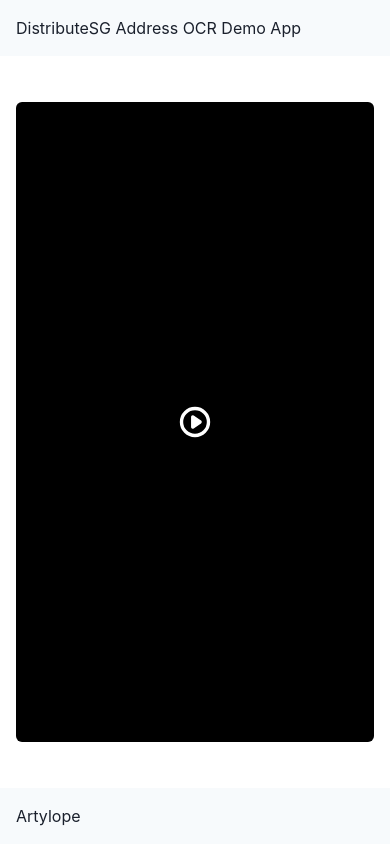
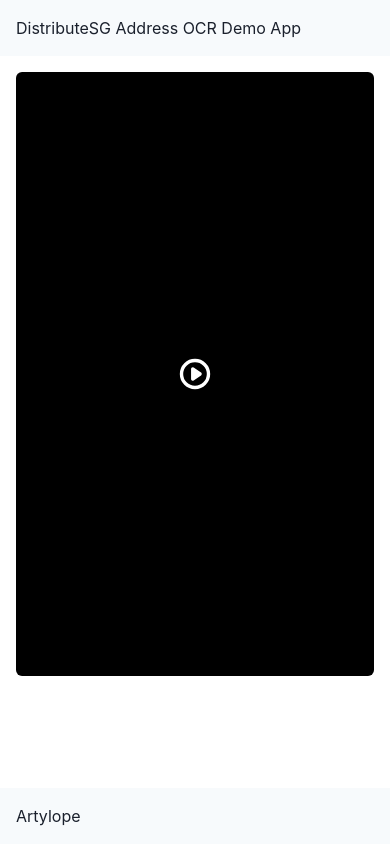
Before and after one commit to artylope/distribute-address-ocr, a Next.js app: page / in a window 390 px wide. Built offline with nearby package versions, Linux system fonts and the light colour scheme.

Commit message:
responsive

```diff
--- a/src/app/page.tsx
+++ b/src/app/page.tsx
@@ -26,23 +26,18 @@ export default function Page() {
             <Text>DistributeSG Address OCR Demo App</Text>
           </Container>
         </Box>
-        <Box
-          display="flex"
-          flexDirection="column"
-          justifyContent="center"
-          alignItems="center"></Box>
+
         <Box
           display="flex"
           flexGrow="1"
-          h="100%"
           bg="white"
           py="4"
           overflow="hidden"
           flexDirection="column"
-          justifyContent="center"
+          justifyContent="flex-start"
           alignItems="center">
           <Container
-            h="100%"
+            maxH={800}
             maxW="container.xl"
             display="flex"
             flexGrow="1"
@@ -55,7 +50,8 @@ export default function Page() {
             />
           </Container>
         </Box>
-        <Container maxW="container.xl" bg="gray.100">
+        <Box>
+          <Container h={24} maxW="container.xl">
             {recognizedText ? (
               <Text align="center" mt={4}>
                 {recognizedText}
@@ -64,6 +60,7 @@ export default function Page() {
               ''
             )}
           </Container>
+        </Box>
         <Box bg="gray.50" py="4">
           <Container maxW="container.xl">
             <Text>Artylope</Text>
--- a/src/components/WebcamBox.js
+++ b/src/components/WebcamBox.js
@@ -53,9 +53,7 @@ const WebcamBox = ({ recognizedText, setRecognizedText }) => {
   return (
     <Box
       w="100%"
-      h="100%"
       maxW="container.2xl"
-      maxH="640"
       bg="black"
       rounded="md"
       position="relative"
```
Lines whose indentation alone changed are shown as unchanged.
